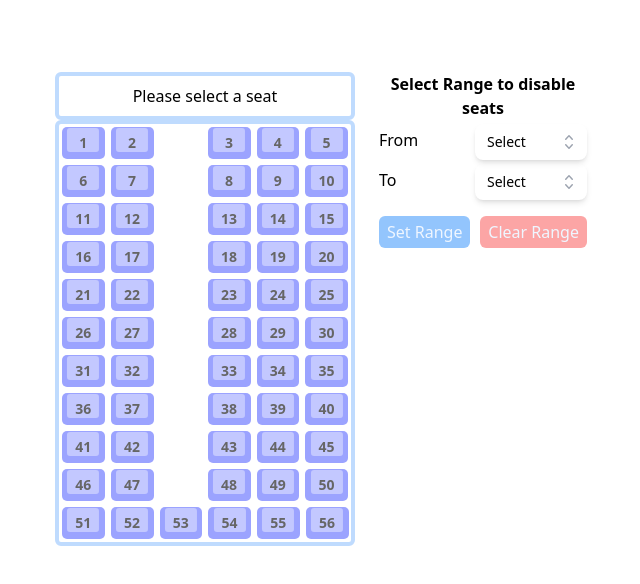
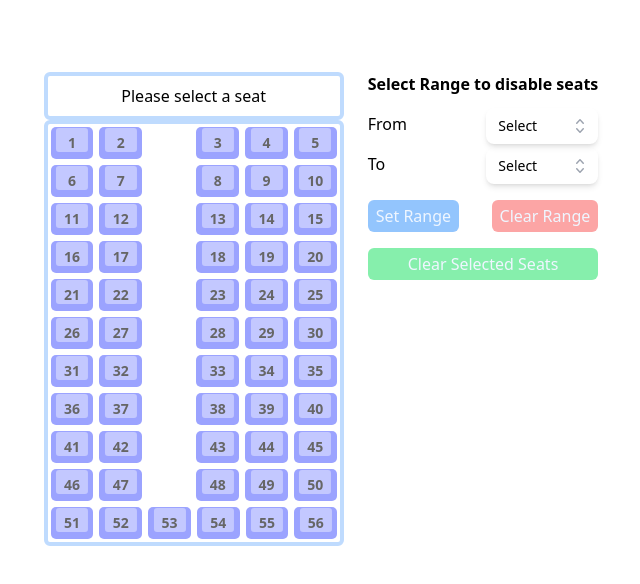
Before and after one commit to skynetpanda9/BusSeat, a React (Vite) app: page / in a window 1280 px wide. Shown: the top 584 px of the page, without its empty margins (319-959 px from the left). Built offline with nearby package versions, Linux system fonts and the light colour scheme.

Commit message:
added clear selected seats option

```diff
--- a/src/Components/RangeSelector.jsx
+++ b/src/Components/RangeSelector.jsx
@@ -1,7 +1,13 @@
 import React, { useState, useEffect } from "react";
 import DropRange from "./DropRange";
 
-const RangeSelector = ({ currentRange, setCurrentRange, row }) => {
+const RangeSelector = ({
+  disabled,
+  setDisabled,
+  currentRange,
+  setCurrentRange,
+  row,
+}) => {
   const [val1, setVal1] = useState();
   const [val2, setVal2] = useState();
   const [selected1, setSelected1] = useState("Select");
@@ -14,6 +20,15 @@ const RangeSelector = ({ currentRange, setCurrentRange, row }) => {
       return new Array(end - (start - 1)).fill().map((d, i) => i + start);
     }
   }
+
+  useEffect(() => {
+    let items = document.getElementsByName("bus");
+    for (let i = 0; i < items.length; i++) {
+      if (items[i].type == "checkbox" && items[i].checked === true) {
+        setDisabled(false);
+      }
+    }
+  }, []);
 
   function UnSelectAll() {
     let items = document.getElementsByName("bus");
@@ -58,13 +73,22 @@ const RangeSelector = ({ currentRange, setCurrentRange, row }) => {
             setCurrentRange([]);
             setSelected1("Select");
             setSelected2("Select");
-            UnSelectAll();
           }}
           className='mt-4 rounded-md bg-red-500 text-blue-50 px-2 py-1 disabled:bg-red-300'
         >
           Clear Range
         </button>
       </div>
+      <button
+        disabled={disabled ? true : false}
+        onClick={() => {
+          UnSelectAll();
+          setDisabled(true);
+        }}
+        className='mt-4 rounded-md bg-green-500 text-blue-50 px-2 py-1 disabled:bg-green-300 w-full'
+      >
+        Clear Selected Seats
+      </button>
     </>
   );
 };
--- a/src/Components/SeatsView.jsx
+++ b/src/Components/SeatsView.jsx
@@ -19,6 +19,7 @@ const busSeat = [
 
 const SeatsView = () => {
   const [currentRange, setCurrentRange] = useState([]);
+  const [disabled, setDisabled] = useState(true);
 
   return (
     <div className='flex flex-row w-full justify-center mt-10'>
@@ -45,6 +46,7 @@ const SeatsView = () => {
                         <input
                           type='checkbox'
                           name='bus'
+                          onChange={() => setDisabled(false)}
                           id={s}
                           disabled={
                             currentRange
@@ -63,10 +65,12 @@ const SeatsView = () => {
         </ol>
       </div>
       <div className='flex flex-col items-center ml-6'>
-        <h3 className='font-bold text-center text-base w-52'>
+        <h3 className='font-bold text-center text-base mb-2'>
           Select Range to disable seats
         </h3>
         <RangeSelector
+          disabled={disabled}
+          setDisabled={setDisabled}
           currentRange={currentRange}
           setCurrentRange={setCurrentRange}
           row={busSeat}
```
